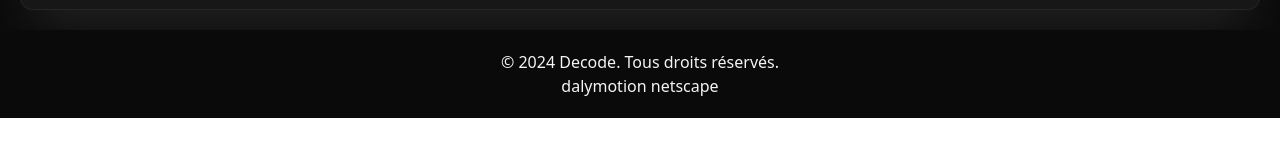
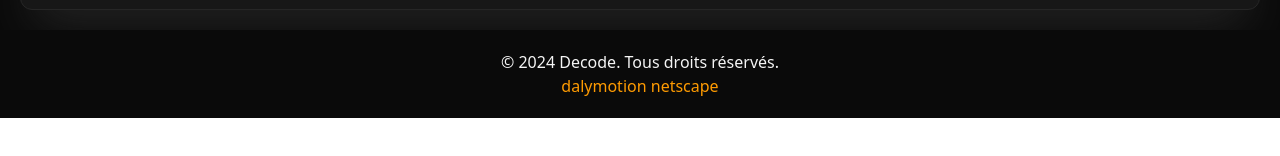
Before and after one commit to aaimeraud/school-website, a website: page src/index.html in a window 1280 px wide. Shown: the part 84-240 px from the top of the page. Drawn offline with Linux system fonts and the light colour scheme.

Commit message:
:bug: fix: ajout de couleur sur les liens

```diff
--- a/src/index.html
+++ b/src/index.html
@@ -48,8 +48,8 @@
     </header>
     <footer class="bg-neutral-950 p-5 text-neutral-100 text-center">
       <div>&copy; 2024 Decode. Tous droits réservés.</div>
-      <div><a href="https://www.youtube.com">dalymotion</a>
-      <a href="https://www.google.com">netscape</a></div>
+      <div><a href="https://www.youtube.com" class="text-amber-500">dalymotion</a>
+      <a href="https://www.google.com" class="text-amber-500">netscape</a></div>
     </footer>
   </body>
 </html>
```
Also changed, not shown: src/output.css.
